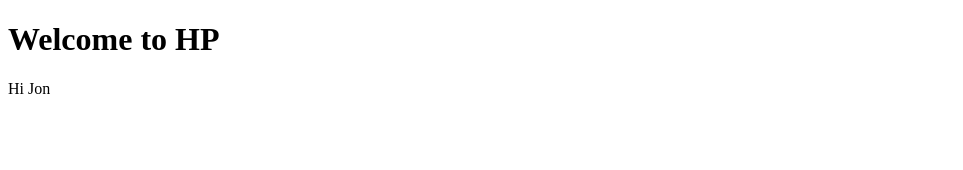
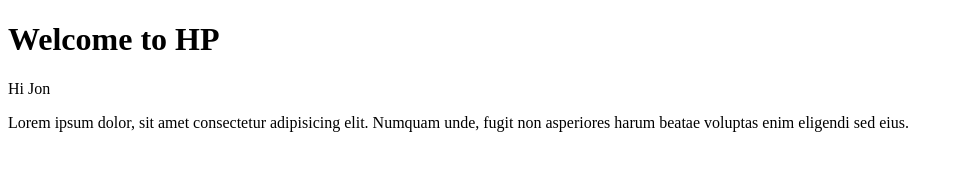
Before and after one commit to UmarbekUsa/onlinestore, a plain HTML site: page index.html in a window 1280 px wide. Shown: the whole page, without its empty margins (0-963 px from the left). Drawn offline with Linux system fonts and the light colour scheme.

Commit message:
container is added

```diff
--- a/index.html
+++ b/index.html
@@ -12,7 +12,10 @@
     </header>
 
     <main>
+        <div class="container">
         <p>Hi Jon</p>
+        <p>Lorem ipsum dolor, sit amet consectetur adipisicing elit. Numquam unde, fugit non asperiores harum beatae voluptas enim eligendi sed eius.</p>
+    </div>
     </main>
 </body>
 </html>
```
